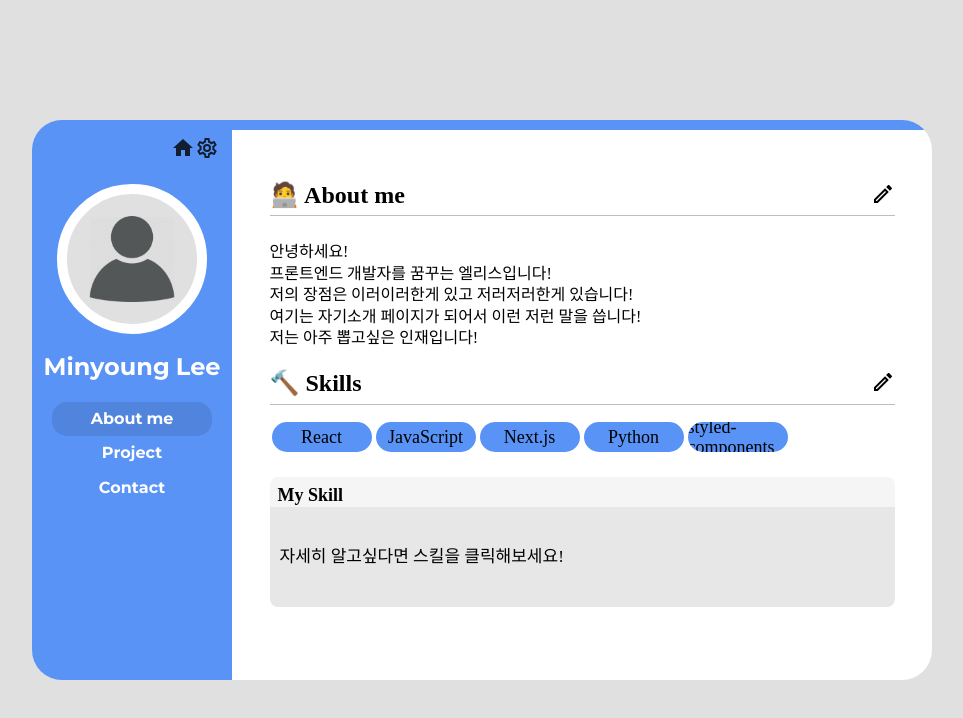
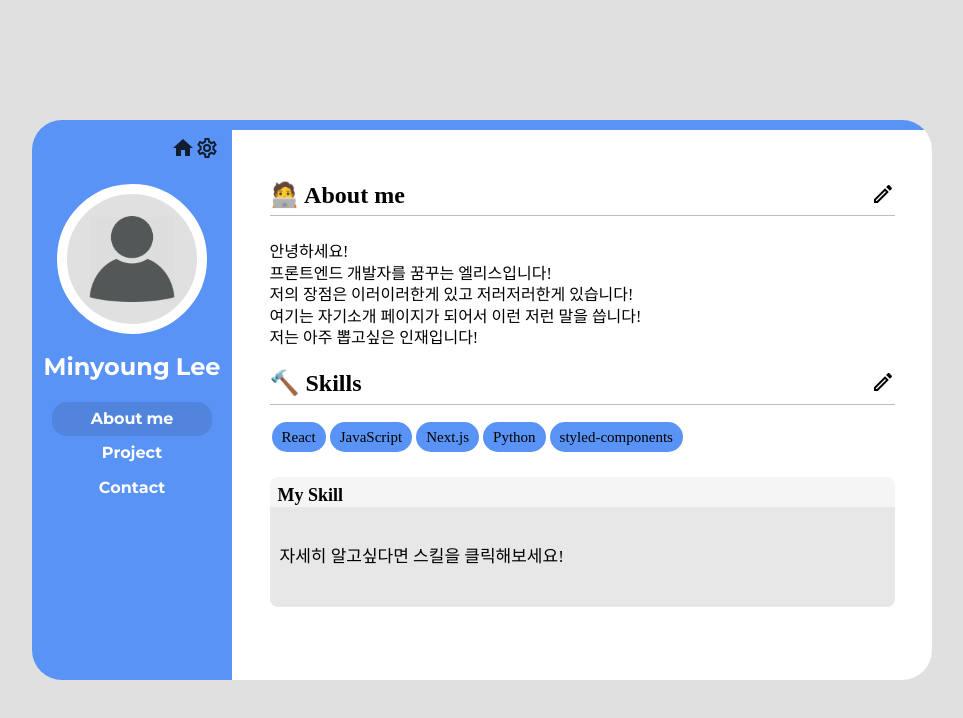
Before and after one commit to kkonieo/ts_shampoo, a React (Create React App) app: page /1/aboutme in a window 1280 px wide. Shown: the top 718 px of the page, without its empty margins (160-1123 px from the left). Built offline with nearby package versions, Linux system fonts and the light colour scheme; a web font is replaced by a local one.

Commit message:
Style : 스킬 태그 크기 자동 설정 , 폰트 크기 변경

```diff
--- a/src/components/about-me/SkillTag.tsx
+++ b/src/components/about-me/SkillTag.tsx
@@ -32,8 +32,8 @@ const TagDiv = styled.div`
 `;
 
 const TagNameDiv = styled.div`
-    font-size: 18px;
-    width: 100px;
+    font-size: 15px;
+    width: auto;
     height: 30px;
     background: #e6e6e6;
     border-radius: 30px;
@@ -42,7 +42,8 @@ const TagNameDiv = styled.div`
     justify-content: center;
     align-items: center;
     cursor: pointer;
-
+    box-sizing: border-box;
+    padding: 10px;
     scrollbar-width: none;
     background-color: ${(props) => props.theme.color.main};
     color: ${(props) => props.theme.color.textColor};
```
